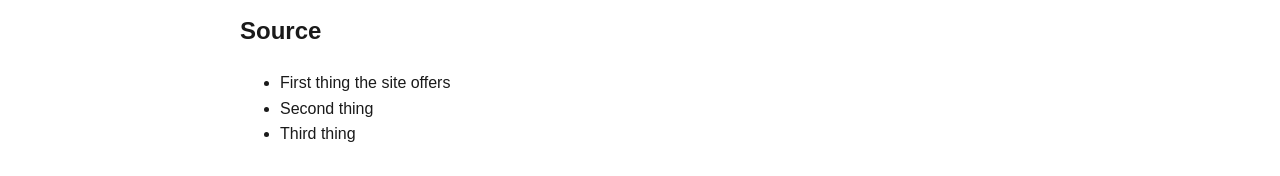
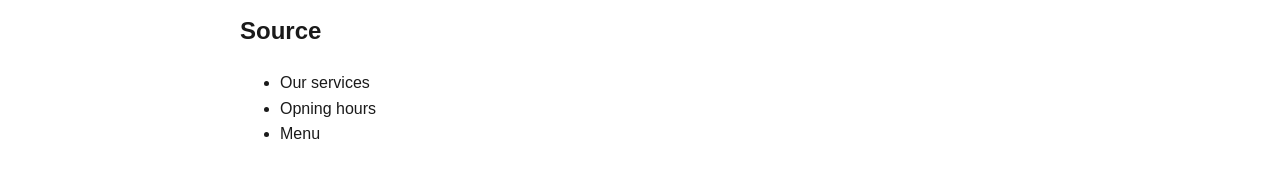
Before and after one commit to zaxmutisya-prog/wa-carlos-restaursant, a plain HTML site: page index.html in a window 1280 px wide. Shown: the part 371-547 px from the top of the page. Drawn offline with Linux system fonts and the light colour scheme.

Commit message:
Another change

```diff
--- a/index.html
+++ b/index.html
@@ -26,9 +26,9 @@
     <section>
       <h2>Source</h2>
       <ul>
-        <li>First thing the site offers</li>
-        <li>Second thing</li>
-        <li>Third thing</li>
+        <li>Our services</li>
+        <li>Opning hours</li>
+        <li>Menu</li>
       </ul>
     </section>
 
```
